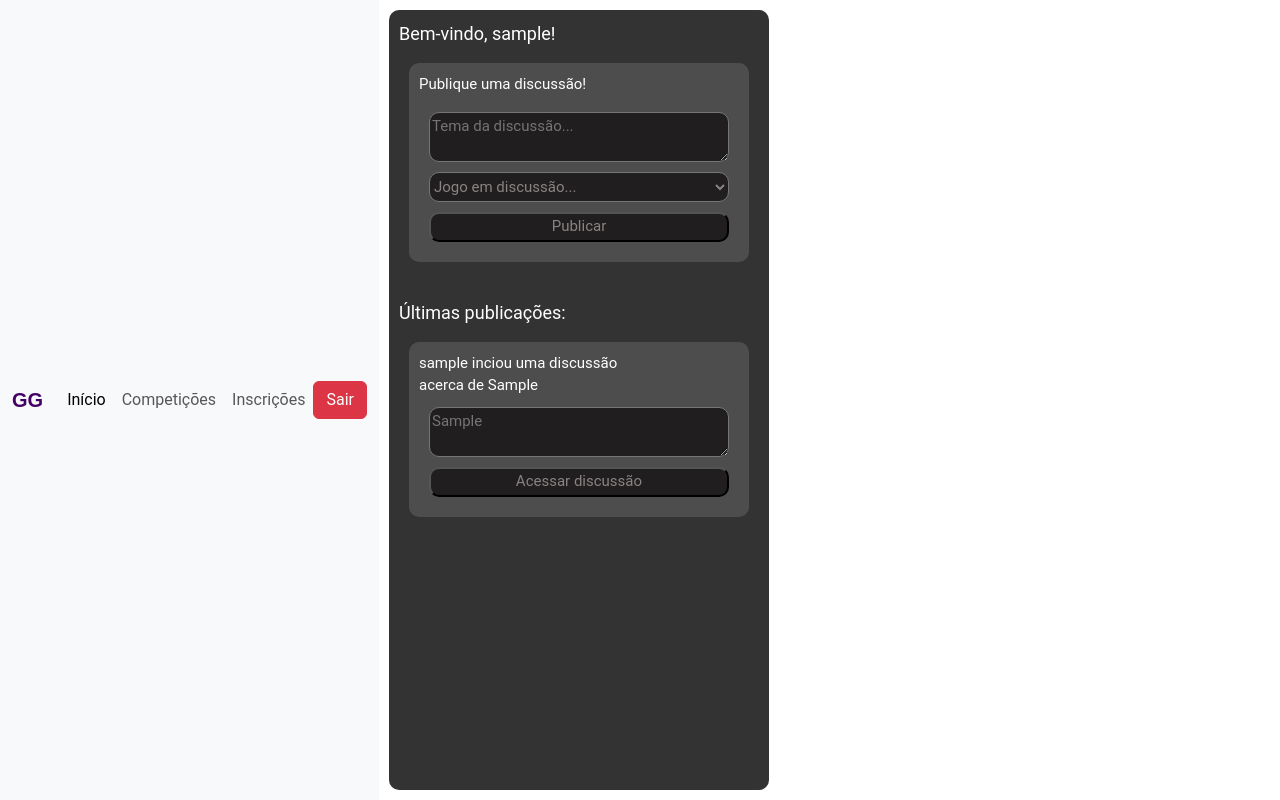
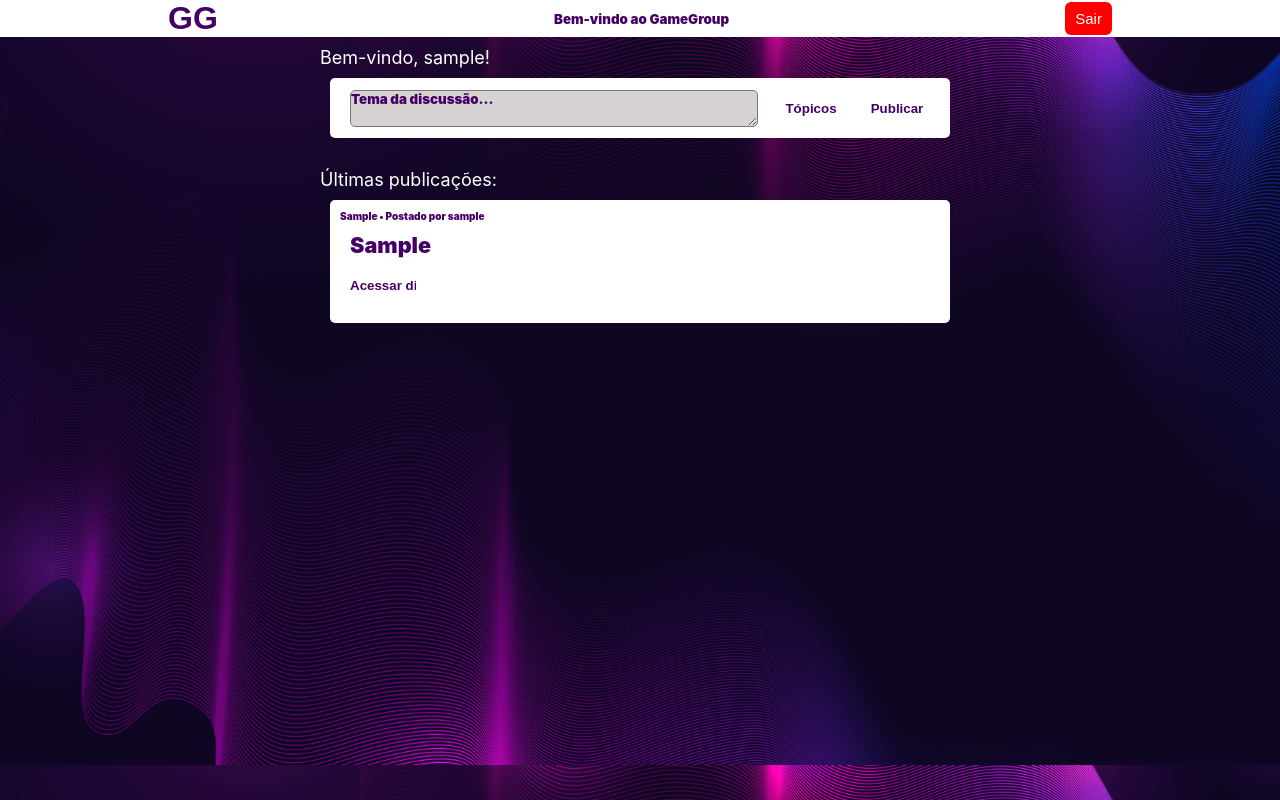
Before and after one commit to eduardomarionucci/gamegroup, a PHP site: page /main.php in a window 1280 px wide. Run offline with PHP 8.4, Linux system fonts and the light colour scheme; the visitor is signed in with stand-in values (Sample User, id 1); tables that the repository leaves empty or names only in its code hold one stand-in row (values such as "Sample post").

Commit message:
estilização main

```diff
--- a/discussion.php
+++ b/discussion.php
@@ -5,7 +5,6 @@
     header("location: index.php");
     exit;
 }
-
 ?>
 
 <!DOCTYPE html>
@@ -15,8 +14,8 @@
     <meta name="viewport" content="width=device-width, initial-scale=1.0">
 
     <script src="https://ajax.googleapis.com/ajax/libs/jquery/3.7.0/jquery.min.js"></script>
-    <link rel="stylesheet" href="./php/styleMain.css">
-    <title>Discussão</title>
+    <link rel="stylesheet" href="./master.css">
+    <title>Página de Discussão</title>
 </head>
 <body>
 
@@ -26,7 +25,6 @@
 
 <script>
     function sendComment() {
-
         var receiveUser = <?= json_encode($_SESSION["username"]); ?>;
         var receiveDiscussion = <?= json_encode($_SESSION['discussionID']); ?>;
         var receiveMessage = document.getElementById("receiveMessage").value;
--- a/main.php
+++ b/main.php
@@ -1,8 +1,6 @@
 <?php
-// Initialize the session
 session_start();
 
-// Check if the user is logged in, if not then redirect him to login page
 if (!isset($_SESSION["loggedin"]) || $_SESSION["loggedin"] !== true) {
     header("location: index.php");
     exit;
@@ -17,54 +15,28 @@
     <meta http-equiv="X-UA-Compatible" content="IE=edge" />
     <meta name="viewport" content="width=device-width, initial-scale=1.0" />
     <link rel="icon" href="./assets/casa.png" type="image/png">
-    <link href="https://cdn.jsdelivr.net/npm/bootstrap@5.3.0-alpha2/dist/css/bootstrap.min.css" rel="stylesheet" integrity="sha384-aFq/bzH65dt+w6FI2ooMVUpc+21e0SRygnTpmBvdBgSdnuTN7QbdgL+OapgHtvPp" crossorigin="anonymous" />
-    <script src="https://cdn.jsdelivr.net/npm/bootstrap@5.3.0-alpha2/dist/js/bootstrap.bundle.min.js" integrity="sha384-qKXV1j0HvMUeCBQ+QVp7JcfGl760yU08IQ+GpUo5hlbpg51QRiuqHAJz8+BrxE/N" crossorigin="anonymous"></script>
+
     <script src="https://ajax.googleapis.com/ajax/libs/jquery/3.7.0/jquery.min.js"></script>
-
-    <link rel="preconnect" href="https://fonts.googleapis.com" />
-    <link rel="preconnect" href="https://fonts.gstatic.com" crossorigin />
-    <link href="https://fonts.googleapis.com/css2?family=Inter:wght@400;500;600;700;800;900&display=swap" rel="stylesheet" />
-
-    <link rel="stylesheet" href="./php/styleMain.css">
+    <link rel="stylesheet" href="./navbar.css">
+    <link rel="stylesheet" href="./master.css">
     <title>Página principal</title>
 </head>
 
 <body>
-    <nav class="navbar navbar-expand-lg bg-body-tertiary " data-bs-theme="light">
-        <div class="container-sm">
-            <a class="navbar-brand" href="#">GG</a>
-            <button class="navbar-toggler" type="button" data-bs-toggle="collapse" data-bs-target="#navbarSupportedContent" aria-controls="navbarSupportedContent" aria-expanded="false" aria-label="Toggle navigation">
-                <span class="navbar-toggler-icon"></span>
-            </button>
-            <div class="collapse navbar-collapse" id="navbarSupportedContent">
-                <ul class="navbar-nav me-auto mb-2 mb-lg-0">
-                    <li class="nav-item">
-                        <a class="nav-link active" aria-current="page" href="#landing-page">Início</a>
-                    </li>
-                    <li class="nav-item">
-                        <a class="nav-link" href="#">Competições</a>
-                    </li>
-                    <li class="nav-item">
-                        <a class="nav-link" href="#form-overview">Inscrições</a>
-                    </li>
-                </ul>
-                <form class="d-flex" role="logout">
-                    <a href="./php/logout.php" class="btn btn-danger" id="buttonLogin">Sair</a>
-                </form>
-            </div>
+
+    <nav>
+        <button class="logo" href="./main.php">GG</button>
+        <div class="links">
+            <div class="nav-message">Bem-vindo ao GameGroup</div>
+
         </div>
+        <a href="./php/logout.php">
+            <button class="red-button"> Sair</button>
+        </a>
     </nav>
 
-    <style>
-    .navbar-brand {
-        font-family: 'Inter ', sans-serif;
-        font-weight: 800;
-        color: #450066;
-    }
-    </style>
-
     <div id="mainPanel" class="panel">
-        <?php include("./php/mainPanel.php");?>
+        <?php include("./php/mainPanel.php"); ?>
     </div>
 
 </body>
--- /dev/null
+++ b/master.css
@@ -0,0 +1,112 @@
+* {
+    padding: 0;
+    margin: 0;
+}
+
+body {
+    background-image: url("./assets/background2.png");
+    /* background-color: #2e0741; */
+    background-size: cover;
+    font-family: "Inter", sans-serif;
+}
+
+.panel {
+    display: absolute;
+    margin-left: auto;
+    margin-right: auto;
+    max-width: 50%;
+    font-size: large;
+    color: white;
+    padding: 10px;
+}
+
+.mediateBox {
+    display: flex;
+    align-items: center;
+    height: 40px;
+    margin: 10px;
+    padding: 10px;
+    background-color: white;
+    border-radius: 5px;
+}
+
+.discussionBox {
+    display: absolute;
+    align-items: center;
+    margin: 10px;
+    padding: 10px;
+    background-color: white;
+    border-radius: 5px;
+}
+
+.expose-message {
+    margin: 10px;
+    font-size: larger;
+    font-weight: 900;
+    color: #450066;
+}
+
+.token-message {
+    display: flex;
+    font-size: x-small;
+    font-weight: 900;
+    color: #450066;
+}
+
+.commentBox {
+    display: flex;
+    font-size: smaller;
+    color: white;
+    padding: 10px;
+    background-color: #4d4d4d;
+    border-radius: 5px;
+    margin: 10px;
+}
+
+.submit-message {
+    width: 900px;
+    height: 35px;
+    margin: 10px;
+    max-width: 500px;
+    background-color: rgb(214, 210, 210);
+    border-radius: 5px;
+}
+
+.submit-message::placeholder {
+    font-family: "Inter", sans-serif;
+    font-weight: 900;
+    color: #450066;
+}
+
+
+
+
+
+.display {
+    cursor: pointer;
+    background-color: white;
+    height: 35px;
+    width: 200px;
+    max-width: 11%;
+    text-align: center;
+    appearance: none;
+    box-shadow: none;
+    outline: none;
+    display: block;
+    margin: 10px;
+
+    font-weight: 900;
+    color: #450066;
+    border: none;
+}
+
+.messageLarge {
+    font-size: x-large;
+    width: 500px;
+    height: 100px;
+    margin: 10px;
+    display: block;
+    background-color: #201e1e;
+    color: #8a8383;
+    border-radius: 5px;
+}
--- /dev/null
+++ b/navbar.css
@@ -0,0 +1,54 @@
+nav {
+    display: flex;
+    justify-content: space-around;
+    align-items: center;
+    background-color: white;
+    font-family: "Inter", sans-serif;
+    box-sizing: border-box;
+}
+
+.user-logged {
+    font-size: small;
+    font-weight: 900;
+    color: #450066;
+}
+
+.red-button {
+    background-color: red;
+    color: white;
+    font-size: 15px;
+    padding: 8px 10px;
+    border: none;
+    border-radius: 6px;
+    cursor: pointer;
+}
+
+.logo {
+    font-size: xx-large;
+    background-color: white;
+    border: none;
+    font-weight: 900;
+    color: #450066;
+}
+
+.links {
+    display: flex;
+    flex-direction: column;
+    align-items: center;
+}
+
+.nav-message {
+    font-weight: 900;
+    color: #450066;
+    text-align: center;
+    font-size: smaller;
+}
+.nav-itens {
+    list-style: none;
+    display: flex;
+    font-size: small;
+}
+
+.nav-itens>li {
+    padding-left: 20px;
+}
--- a/php/mainPanel.php
+++ b/php/mainPanel.php
@@ -5,12 +5,10 @@
 
 echo '<div class="mediateBox">';
 
-echo 'Publique uma discussão!</p>';
-
-echo '<textarea id="receiveMessage" class="message" placeholder="Tema da discussão..."></textarea>';
+echo '<textarea id="receiveMessage" class="submit-message" placeholder="Tema da discussão..."></textarea>';
 
 echo '<select id="receiveGame" class="display">';
-echo '<option value="nenhum jogo específico"> Jogo em discussão...</option>';
+echo '<option value="nenhum jogo específico"> Tópicos</option>';
 echo '<option value="Counter-Strike"> Counter-Strike</option>';
 echo '<option value="Valorant"> Valorant</option>';
 echo '<option value="League Of Legends"> League Of Legends</option>';
@@ -30,8 +28,15 @@
     echo '<div class="discussionBox">';
 
     echo '<form action="discussion.php" method="get">';
-    echo $linha->username . " inciou uma discussão</br> acerca de " . $linha->game;
-    echo '<textarea class="message" placeholder="' . $linha->discussion . '" readonly></textarea>';
+
+    echo '<div class="token-message">';
+    echo $linha->game . " • Postado por " . $linha->username;
+    echo '</div>';
+
+    echo '<div class="expose-message">';
+    echo $linha->discussion;
+    echo '</div>';
+
     echo '<input type="submit" class="display" value="Acessar discussão">';
     echo '<input type="hidden" name="discussionID" value="' . $linha->id . '">';
     echo '<input type="hidden" name="discussionUSER" value="' . $linha->username . '">';
--- a/php/queryComment.php
+++ b/php/queryComment.php
@@ -11,5 +11,5 @@
 $result = $con->query($sql);
 $con->close();
 
-include("./discussionPanel.php");
+include("discussionPanel.php");
 ?>
--- a/php/queryDiscussion.php
+++ b/php/queryDiscussion.php
@@ -11,5 +11,5 @@
 $result = $con->query($sql);
 $con->close();
 
-include("./mainPanel.php");
+include("mainPanel.php");
 ?>
--- a/php/styleMain.css
+++ /dev/null
@@ -1,73 +0,0 @@
-body {
-    font-size: medium;
-    font-family: 'Roboto', sans-serif;
-    display: flex;
-    min-height: 100vh;
-}
-
-.panel {
-    font-size: large;
-    color: white;
-    padding: 10px;
-    background-color: #333333;
-    border-radius: 10px;
-    margin: 10px;
-}
-
-.mediateBox {
-    font-size: smaller;
-    color: white;
-    padding: 10px;
-    background-color: #4d4d4d;
-    border-radius: 10px;
-    margin: 10px;
-}
-
-.commentBox {
-    font-size: smaller;
-    color: white;
-    padding: 10px;
-    background-color: #4d4d4d;
-    border-radius: 10px;
-    margin: 10px;
-}
-
-.discussionBox {
-    font-size: smaller;
-    color: white;
-    padding: 10px;
-    background-color: #4d4d4d;
-    border-radius: 10px;
-    margin: 10px;
-}
-
-.display {
-    width: 300px;
-    height: 30px;
-    margin: 10px;
-    display: block;
-    background-color: #201e1e;
-    color: #8a8383;
-    border-radius: 10px;
-}
-
-.messageLarge {
-    font-size: x-large;
-    width: 500px;
-    height: 100px;
-    margin: 10px;
-    display: block;
-    background-color: #201e1e;
-    color: #8a8383;
-    border-radius: 10px;
-}
-
-.message {
-    width: 300px;
-    height: 50px;
-    margin: 10px;
-    display: block;
-    background-color: #201e1e;
-    color: #8a8383;
-    border-radius: 10px;
-}
```
Also changed, not shown: navbar.php (added, +31 -0 lines), assets/background1.jpg (added), assets/background2.png (renamed from assets/3312542 1.png), 1 other file.
